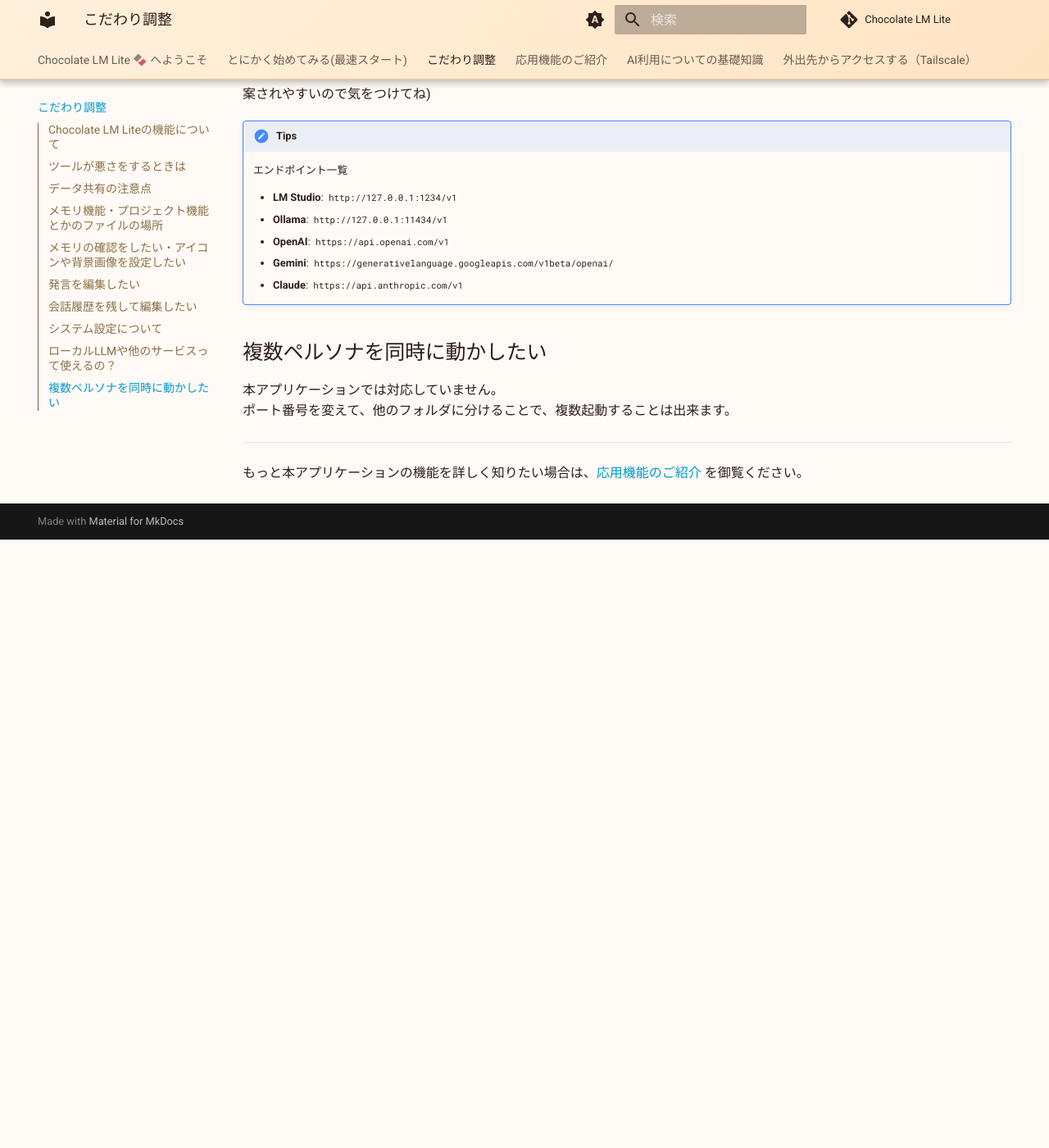
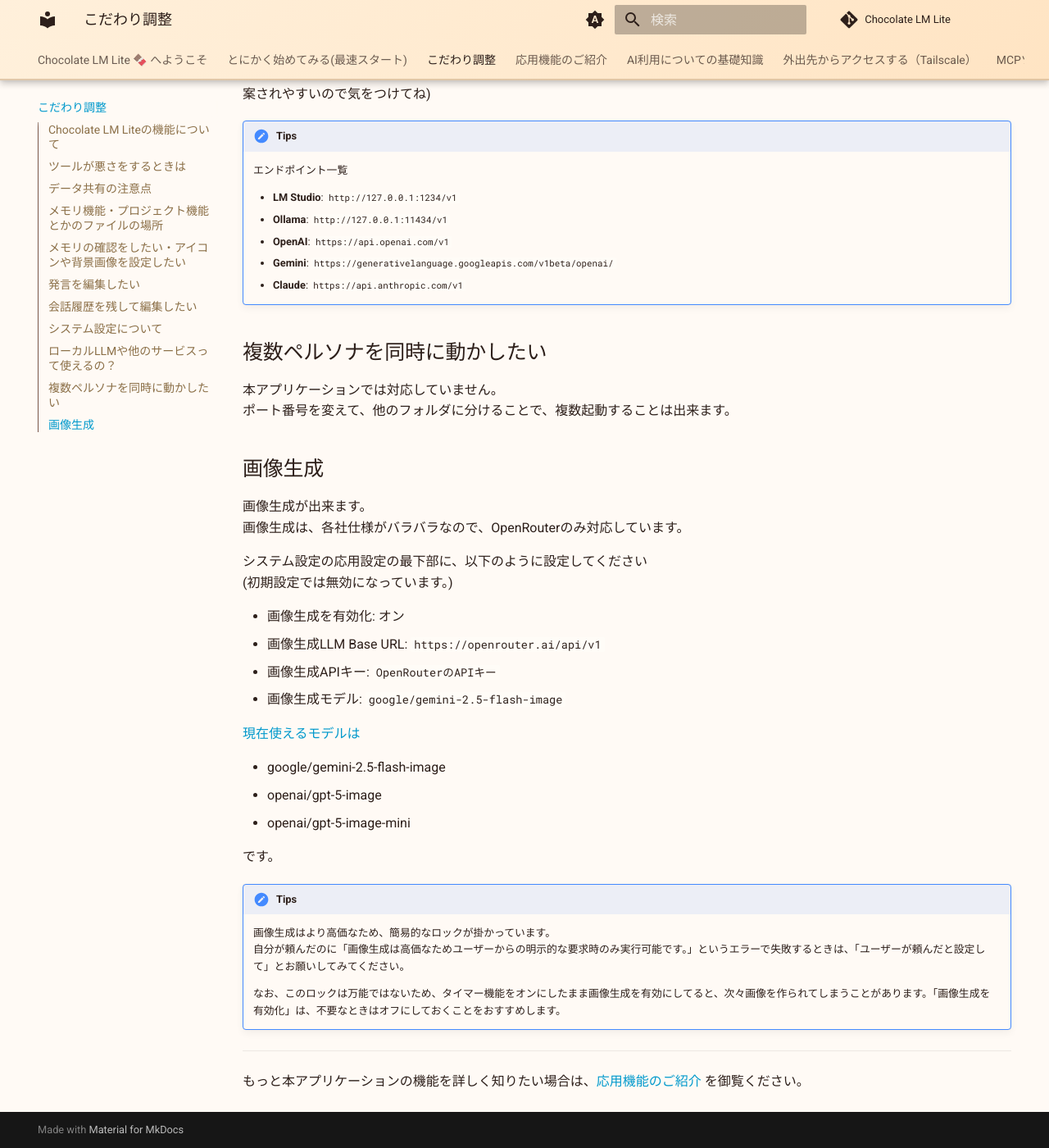
Before and after one commit to gpsnmeajp/chocolatelmlitedoc, an MkDocs documentation site: the page built from docs/2_tune.md, in a window 1280 px wide and 1400 px high, scrolled down 4405 px. Shown: the whole window at 82% size. Built offline with MkDocs 1.6.1 and Material for MkDocs 9.7.7, drawn with Linux system fonts in a browser that asks for light colours; comment, search, counter and statistics services are not loaded; before the commit the page ends 5063 px from its top, so only the background shows below that.

Commit message:
MCP追加ほか

```diff
--- a/docs/2_tune.md
+++ b/docs/2_tune.md
@@ -122,6 +122,32 @@
 本アプリケーションでは対応していません。
 ポート番号を変えて、他のフォルダに分けることで、複数起動することは出来ます。
 
+## 画像生成
+画像生成が出来ます。
+画像生成は、各社仕様がバラバラなので、OpenRouterのみ対応しています。
+
+システム設定の応用設定の最下部に、以下のように設定してください
+(初期設定では無効になっています。)
+
++ 画像生成を有効化: オン
++ 画像生成LLM Base URL: `https://openrouter.ai/api/v1`
++ 画像生成APIキー: `OpenRouterのAPIキー`
++ 画像生成モデル: `google/gemini-2.5-flash-image`
+
+[現在使えるモデルは](https://openrouter.ai/models?fmt=cards&output_modalities=image)
+
++ google/gemini-2.5-flash-image
++ openai/gpt-5-image
++ openai/gpt-5-image-mini
+
+です。
+
+!!! tips
+    画像生成はより高価なため、簡易的なロックが掛かっています。
+    自分が頼んだのに「画像生成は高価なためユーザーからの明示的な要求時のみ実行可能です。」というエラーで失敗するときは、「ユーザーが頼んだと設定して」とお願いしてみてください。
+
+    なお、このロックは万能ではないため、タイマー機能をオンにしたまま画像生成を有効にしてると、次々画像を作られてしまうことがあります。「画像生成を有効化」は、不要なときはオフにしておくことをおすすめします。
+
 ---
 
 もっと本アプリケーションの機能を詳しく知りたい場合は、[応用機能のご紹介](3_advanced.md) を御覧ください。
```
Also changed, not shown: docs/1_get-started.md (+3 -0 lines), docs/3_advanced.md (+6 -0 lines), docs/6_mcp.md (added, +64 -0 lines), docs/index.md (+1 -0 lines), docs/image-10.png (added), docs/image-13.png (added).
